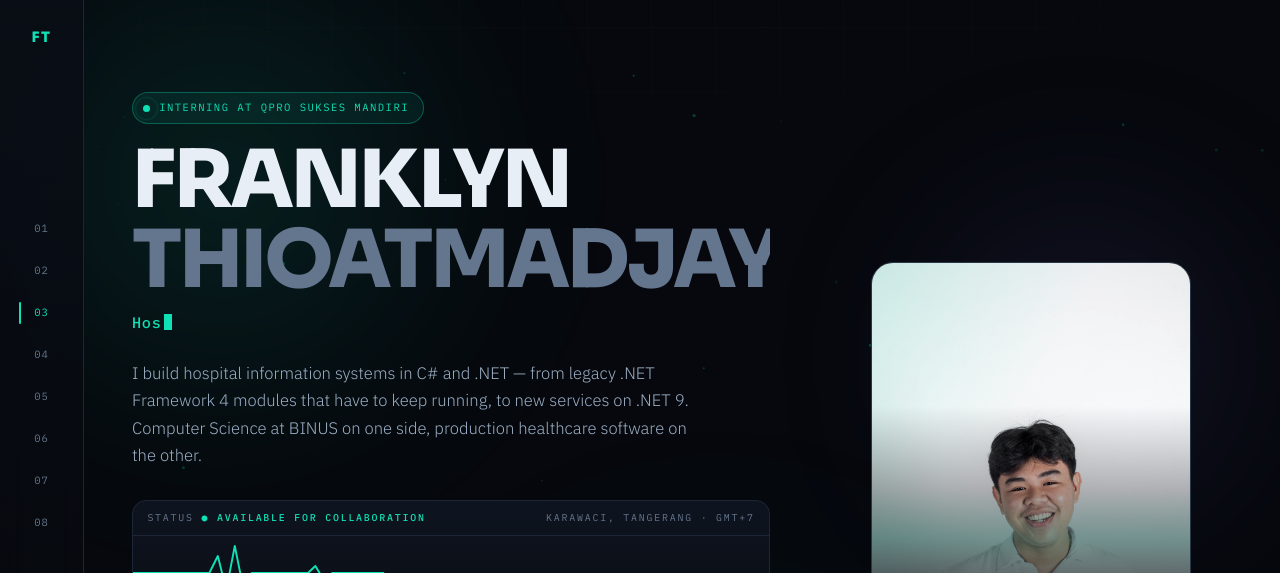
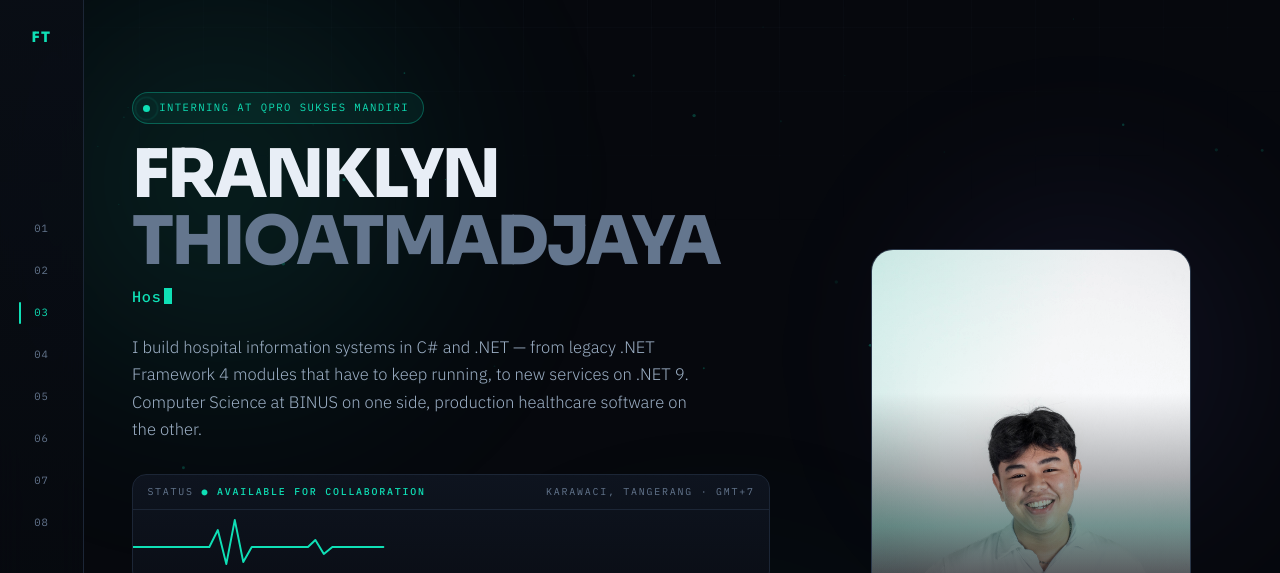
Before and after one commit to FranklynThio/CobaUploadporto, a plain HTML site: page index.html in a window 1280 px wide. Shown: the top 573 px of the page. Drawn offline with Linux system fonts and the light colour scheme; no server answers.

Commit message:
Fix hero name clipping on THIOATMADJAYA
The hero type was sized from the viewport while its line box is the
narrower text column, so at 1440px the 13-character surname rendered
701px wide inside a 638px box and lost its final letter to the
overflow:hidden that the intro animation slides the name out of.

- Size the hero type from the column itself with a container query
  (10.5cqw, capped at 4.3rem), keeping a conservative viewport-based
  clamp as the fallback where container queries are unsupported.
- Release overflow:hidden once the intro has played, so a future
  content change spills visibly instead of being silently cropped.
- Slightly deepen the line box padding so glyph bottoms clear the mask.

Co-Authored-By: Claude Opus 5 <noreply@anthropic.com>

```diff
--- a/index.html
+++ b/index.html
@@ -214,11 +214,21 @@ body.nav-open .drawer{ grid-template-rows:1fr; }
 .status .pulse::after{ content:""; position:absolute; inset:-4px; border-radius:50%; border:1px solid var(--teal); animation:ping 2s var(--ease) infinite; }
 @keyframes ping{ 0%{ transform:scale(.6); opacity:1; } 100%{ transform:scale(1.7); opacity:0; } }
 
+/* The longest line — THIOATMADJAYA, 13 characters — sets the ceiling.
+   Sizing off the viewport clipped it against the narrower text column, so
+   the type scales with the column itself where container queries exist. */
+.hero-text{ min-width:0; }
 .hero h1{
-  font-size:clamp(2.5rem,7.2vw,5rem); font-weight:800; letter-spacing:-.035em; line-height:.96;
+  font-size:clamp(1.9rem,5.4vw,3.6rem); font-weight:800; letter-spacing:-.035em; line-height:.96;
   margin-block:1.1rem .35rem;
 }
-.hero h1 .ln{ display:block; overflow:hidden; padding-bottom:.08em; margin-bottom:-.04em; }
+@supports (container-type: inline-size){
+  .hero-text{ container-type:inline-size; }
+  .hero h1{ font-size:clamp(1.9rem,10.5cqw,4.3rem); }
+}
+.hero h1 .ln{ display:block; overflow:hidden; padding-bottom:.14em; margin-bottom:-.1em; }
+/* once the intro has played, nothing is allowed to clip this name again */
+body.hero-done .hero h1 .ln{ overflow:visible; }
 .hero h1 .ln > span{ display:block; }
 .hero h1 .dim{ color:var(--txt-3); }
 
@@ -572,7 +582,7 @@ html.js-anim body.ready .hero .d5{ transition-delay:.66s; }
   <section class="hero">
     <div class="wrap">
       <div class="hero-grid">
-        <div>
+        <div class="hero-text">
           <span class="status lift d1"><span class="pulse"></span> Interning at Qpro Sukses Mandiri</span>
 
           <h1>
@@ -1182,6 +1192,8 @@ html.js-anim body.ready .hero .d5{ transition-delay:.66s; }
   requestAnimationFrame(function () {
     requestAnimationFrame(function () { document.body.classList.add("ready"); });
   });
+  // release the clipping mask the name slides out of, once it has arrived
+  setTimeout(function () { document.body.classList.add("hero-done"); }, reduce ? 0 : 1400);
 
   /* ---------- rotating role line ---------- */
   var roles = [
```
